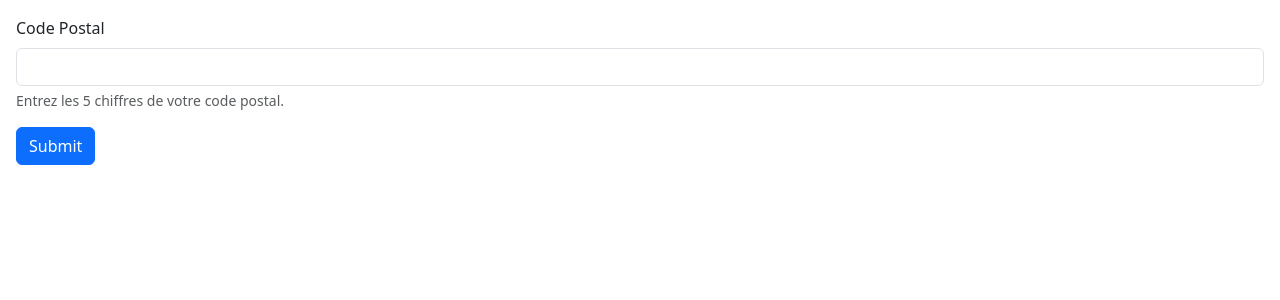
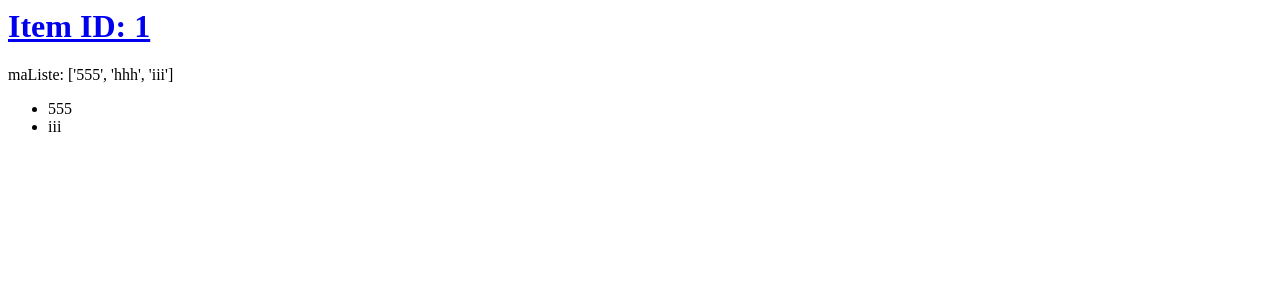
Before and after one commit to CCI-DWWM/tg-python-meteo, a FastAPI app: page /items/1 in a window 1280 px wide. Shown: the top 300 px of the page. Run offline with FastAPI, Linux system fonts and the light colour scheme.

Commit message:
exemples du matin, avant brief

```diff
--- a/templates/item.html
+++ b/templates/item.html
@@ -1,28 +1,23 @@
-<!doctype html>
-<html lang="fr">
+<html>
 <head>
-  <meta charset="utf-8">
-  <meta name="viewport" content="width=device-width, initial-scale=1">
-  <title>Météo Python</title>
-  <link href="https://cdn.jsdelivr.net/npm/bootstrap@5.3.7/dist/css/bootstrap.min.css" rel="stylesheet" integrity="sha384-LN+7fdVzj6u52u30Kp6M/trliBMCMKTyK833zpbD+pXdCLuTusPj697FH4R/5mcr" crossorigin="anonymous"></head>
-<body class="p-3 m-0 border-0 bd-example m-0 border-0">
+  <title>Item Details</title>
+  <link href="{{ url_for('static', path='/styles.css') }}" rel="stylesheet">
+</head>
+<body>
 <main>
-  <form>
-  <div class="mb-3">
-    <label for="codePostal" class="form-label">Code Postal</label>
-    <input type="number"
-           class="form-control"
-           id="codePostal"
-           name="codePostal"
-           min="1"
-           step="1"
-           minlength="5"
-           maxlength="5"
-    >
-    <div class="form-text">Entrez les 5 chiffres de votre code postal.</div>
-  </div>
-  <button type="submit" class="btn btn-primary">Submit</button>
-</form>
+  <h1><a href="{{ url_for('read_item', id=id) }}">Item ID: {{ id }}</a></h1>
+
+  <div>maListe: {{ maList }}</div>
+
+  <ul>
+    {% for x in maList %}
+    {% if x != 'hhh' %}
+    <li>{{x}}</li>
+    {% endif %}
+    {% endfor %}
+  </ul>
+
+
 </main>
 </body>
 </html>
```
